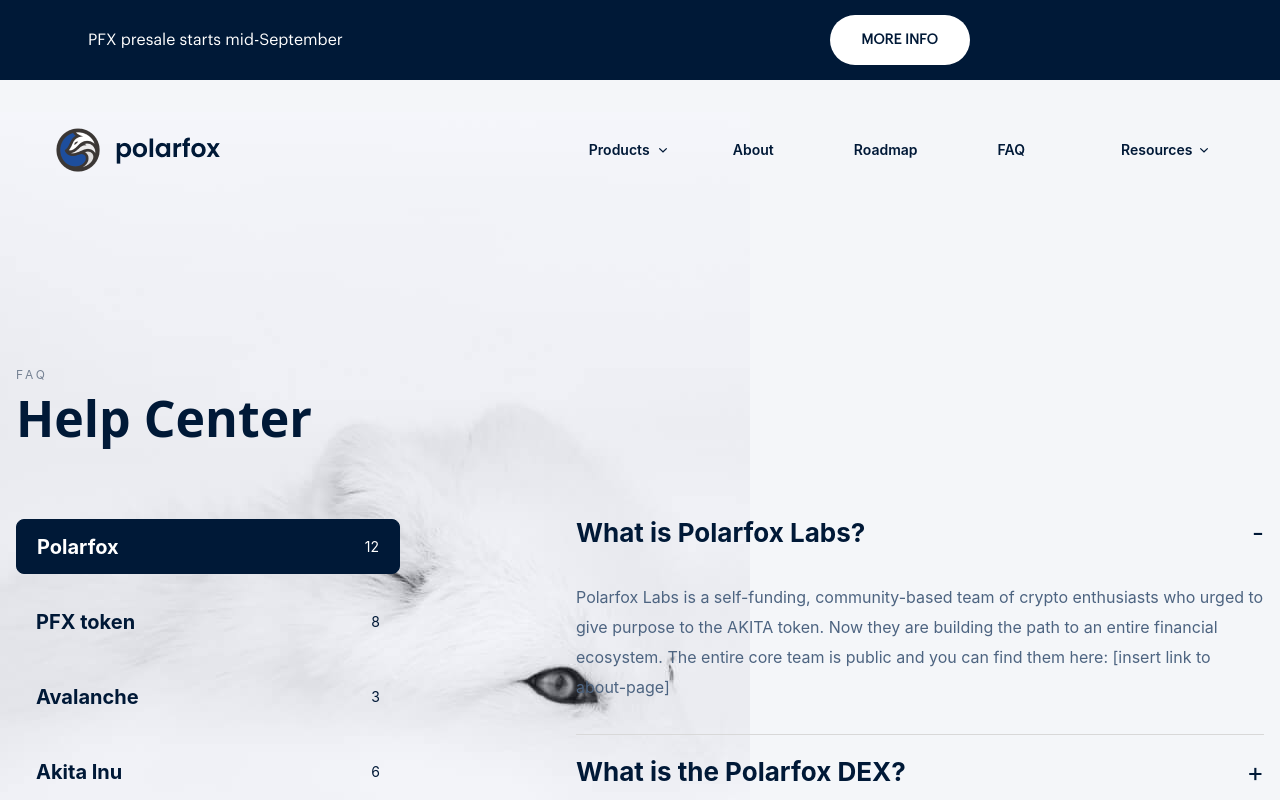
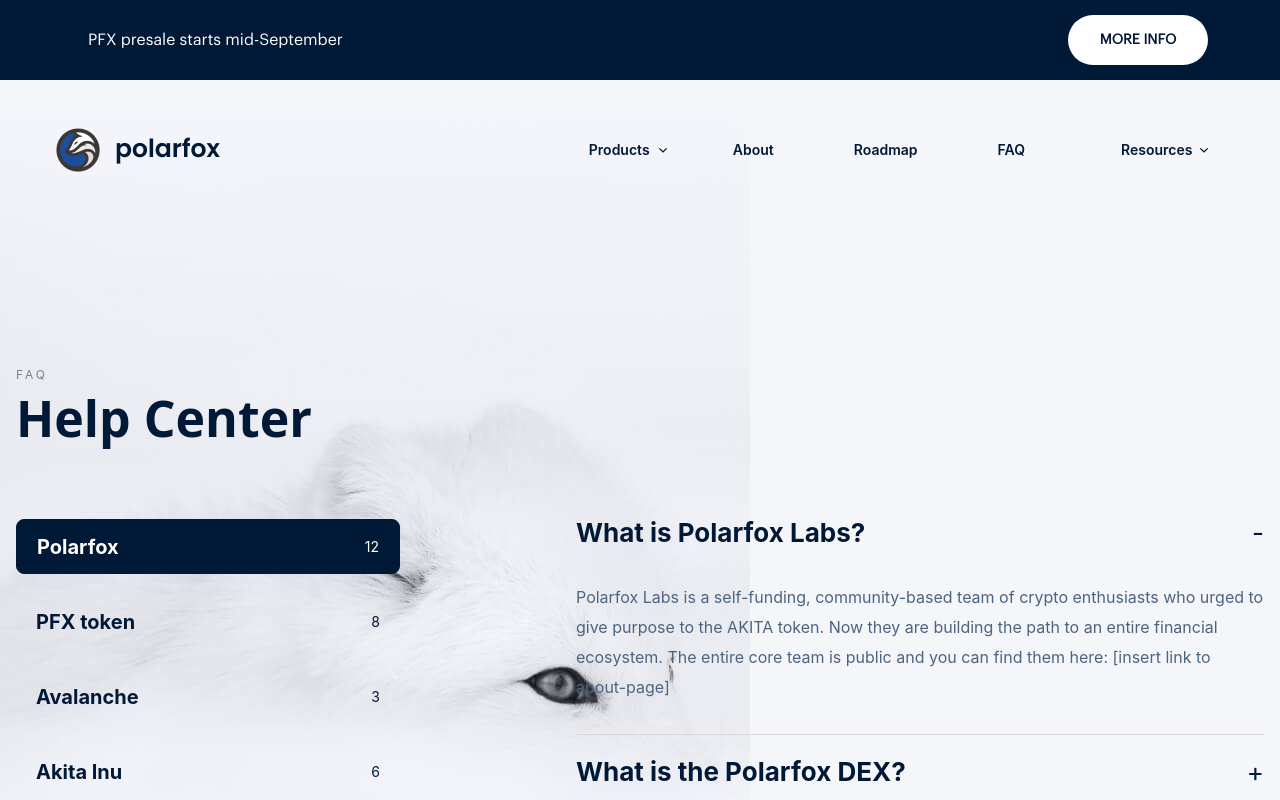
Before and after one commit to Polarfox-DEX/polarfox-web, a Next.js app: page /faq in a window 1280 px wide. Shown: the top 800 px of the page. Built offline with nearby package versions, Linux system fonts and the light colour scheme.

Commit message:
Fix presale header for large screen

```diff
--- a/components/PresaleHeader.tsx
+++ b/components/PresaleHeader.tsx
@@ -11,17 +11,16 @@ import moment from 'moment'
 export function PresaleHeader({ className }: SectionProps) {
 
   return (
+    <div className={classNames("absolute w-full bg-blue flex justify-center", className)} style={{ height: '5rem' }}>
       <div
       className={classNames(
-        'desktop:container w-full grid grid-cols-3 items-center justify-items-start bg-blue text-white gap-x-2 font-graphik laptop:absolute laptop:h-28 desktop:px-14',
-        'grid-cols-teasingPresaleHeader laptop:grid-cols-presaleHeader ',
-        className
+        'desktop:container grid grid-cols-3 items-center justify-items-start bg-blue text-white gap-x-2 font-graphik laptop:h-28 desktop:px-14',
+        'grid-cols-teasingPresaleHeader laptop:grid-cols-presaleHeader w-full'
       )}
       style={{
         height: calcRem(80)
       }}
       >
-
         <div
           className={classNames("laptop:hidden bg-blue-light grid items-center h-full w-full")}
           style={{
@@ -32,26 +31,20 @@ export function PresaleHeader({ className }: SectionProps) {
             { GlobalVars.showPresaleStartDate ? "NOW" : "SOON" }
           </div>
         </div>
-
         <div
           className={classNames(GlobalVars.showPresaleStartDate ? "laptop:self-center laptop:ml-16 pl-2" : 'hidden')}
           style={{ fontSize: calcRem(18) }}
         >
-
           { GlobalVars.presaleStartUTCDate.isAfter(moment.utc()) &&
             'PFX presale starts on ' + GlobalVars.presaleStartUTCDate.format("MMMM Do YYYY, h:mm:ss A z")
           }
-
           { GlobalVars.presaleStartUTCDate.isBefore(moment.utc()) &&
             'PFX presale ends on ' + GlobalVars.presaleEndUTCDate.format("dddd, MMMM Do YYYY, h:mm:ss A z")
           }
-
         </div>
-
         <div className={classNames(GlobalVars.showPresaleStartDate ? 'hidden' : 'ml-1 laptop:justify-center laptop:ml-8')}>
           PFX presale starts mid-September
         </div>
-
         <a
           className={classNames(GlobalVars.showPresaleStartDate ? "laptop:hidden" : "",
             "mr-4 bg-white text-blue grid items-center justify-self-end text-center rounded-full px-2 font-semibold ")
@@ -65,21 +58,17 @@ export function PresaleHeader({ className }: SectionProps) {
         >
           { GlobalVars.showPresaleStartDate ? "OPEN" : "MORE INFO" }
         </a>
-
         <div className={classNames(GlobalVars.showPresaleStartDate ? "hidden laptop:flex": 'hidden')}>
           <div
             className="container flex justify-between items-center space-x-5 mx-24"
             style={{ width: calcRem(312) }}
           >
-
           { GlobalVars.presaleStartUTCDate.isAfter(moment.utc()) &&
             <Countdown eventDateUTC={ GlobalVars.presaleStartUTCDate }/>
           }
-
           { GlobalVars.presaleStartUTCDate.isBefore(moment.utc()) &&
             <Countdown eventDateUTC={ GlobalVars.presaleEndUTCDate }/>
           }
-
           </div>
           <div className="mx-12 self-center">
             <Link href="/presale">
@@ -90,5 +79,6 @@ export function PresaleHeader({ className }: SectionProps) {
           </div>
         </div>
       </div>
+    </div>
   )
 }
--- a/tailwind.config.js
+++ b/tailwind.config.js
@@ -53,7 +53,7 @@ module.exports = {
     extend: {
       gridTemplateColumns: {
         'teasingPresaleHeader' : '2.5rem  5fr 3fr',
-        'presaleHeader' : '3fr 1fr 1fr'
+        'presaleHeader' : '3fr 1fr'
       },
       fontFamily: {
         publicSans: ['Public Sans', ...defaultTheme.fontFamily.sans],
```
Lines whose indentation alone changed are shown as unchanged.
